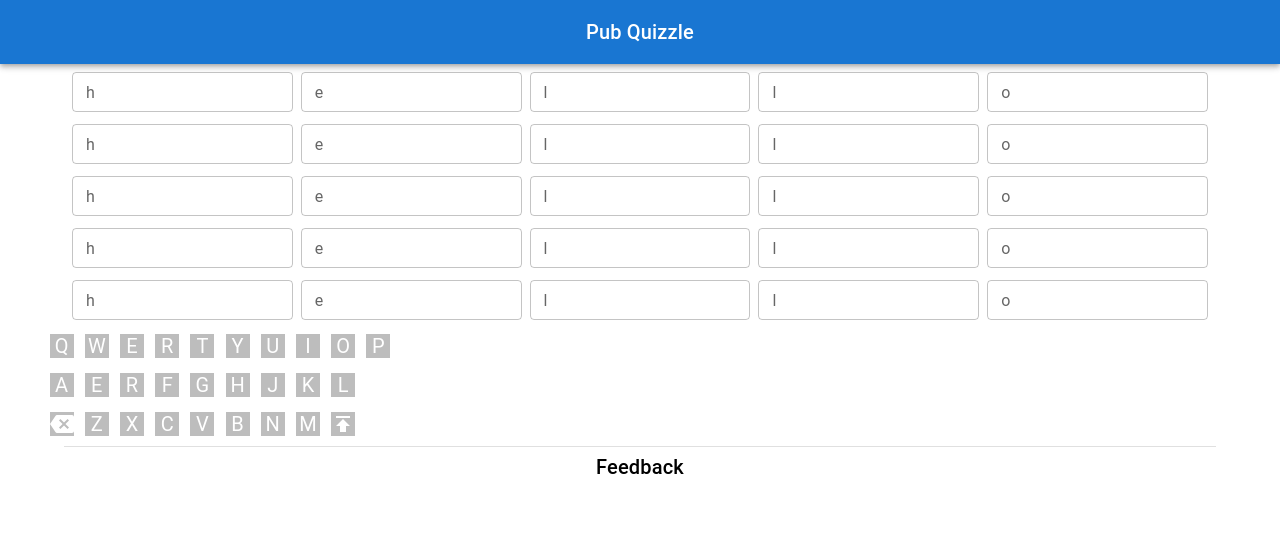
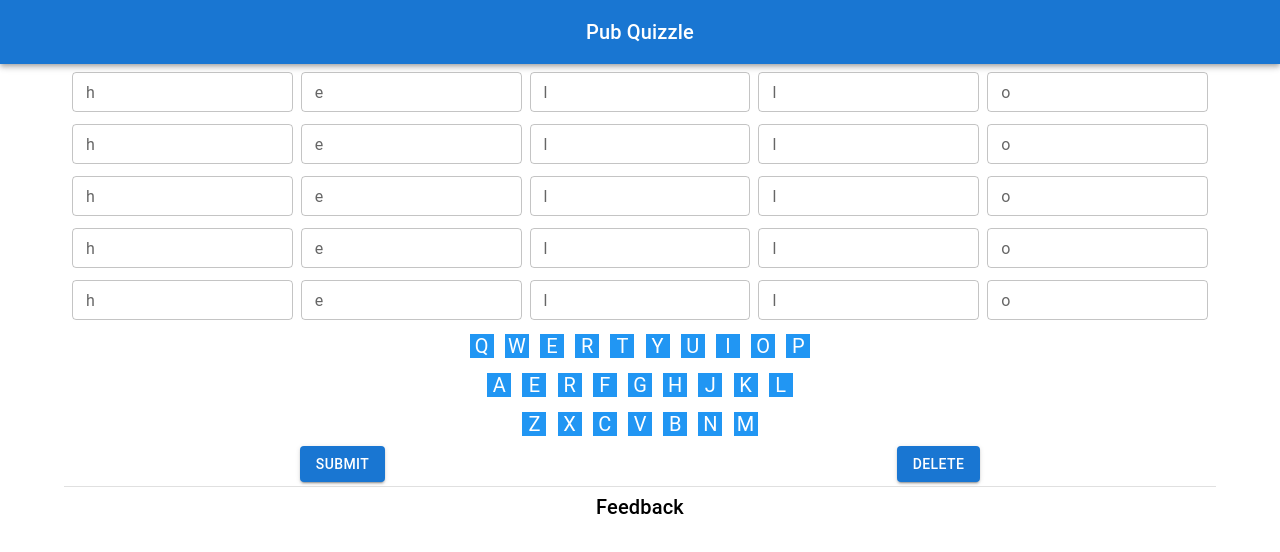
Before and after one commit to lchapmb/pub-quizle, a React (Create React App) app: page / in a window 1280 px wide. Shown: the top 552 px of the page. Built offline with nearby package versions, Linux system fonts and the light colour scheme.

Commit message:
moves delete and submit buttons out of keyboard, centers everything

```diff
--- a/src/components/Keyboard.tsx
+++ b/src/components/Keyboard.tsx
@@ -1,13 +1,12 @@
 // imports for MUI
-import { Container, Box, Button, IconButton, Avatar } from "@mui/material";
-import BackspaceIcon from "@mui/icons-material/Backspace";
-import PublishIcon from "@mui/icons-material/Publish";
+import { Container, Box, Avatar, Button } from "@mui/material";
+import { blue } from "@mui/material/colors";
 
 export default function Keyboard() {
   const qwerty = [
     ["Q", "W", "E", "R", "T", "Y", "U", "I", "O", "P"],
     ["A", "E", "R", "F", "G", "H", "J", "K", "L"],
-    [<BackspaceIcon />, "Z", "X", "C", "V", "B", "N", "M", <PublishIcon />],
+    ["Z", "X", "C", "V", "B", "N", "M"],
   ];
 
   return (
@@ -18,6 +17,7 @@ export default function Keyboard() {
           sx={{
             m: 0.5,
             display: "flex",
+            justifyContent: "center",
           }}
           noValidate
           autoComplete="off"
@@ -32,13 +32,29 @@ export default function Keyboard() {
               noValidate
               autoComplete="off"
             >
-              <Avatar variant="square" sx={{ m: 0.2, width: 24, height: 24 }}>
+              <Avatar
+                variant="square"
+                sx={{ m: 0.2, width: 24, height: 24, bgcolor: blue[500] }}
+              >
                 {letter}
               </Avatar>
             </Box>
           ))}
         </Box>
       ))}
+      <Box
+        component="form"
+        sx={{
+          m: 0.5,
+          display: "flex",
+          justifyContent: "space-around",
+        }}
+        noValidate
+        autoComplete="off"
+      >
+        <Button variant="contained">Submit</Button>
+        <Button variant="contained">Delete</Button>
+      </Box>
     </Container>
   );
 }
```
